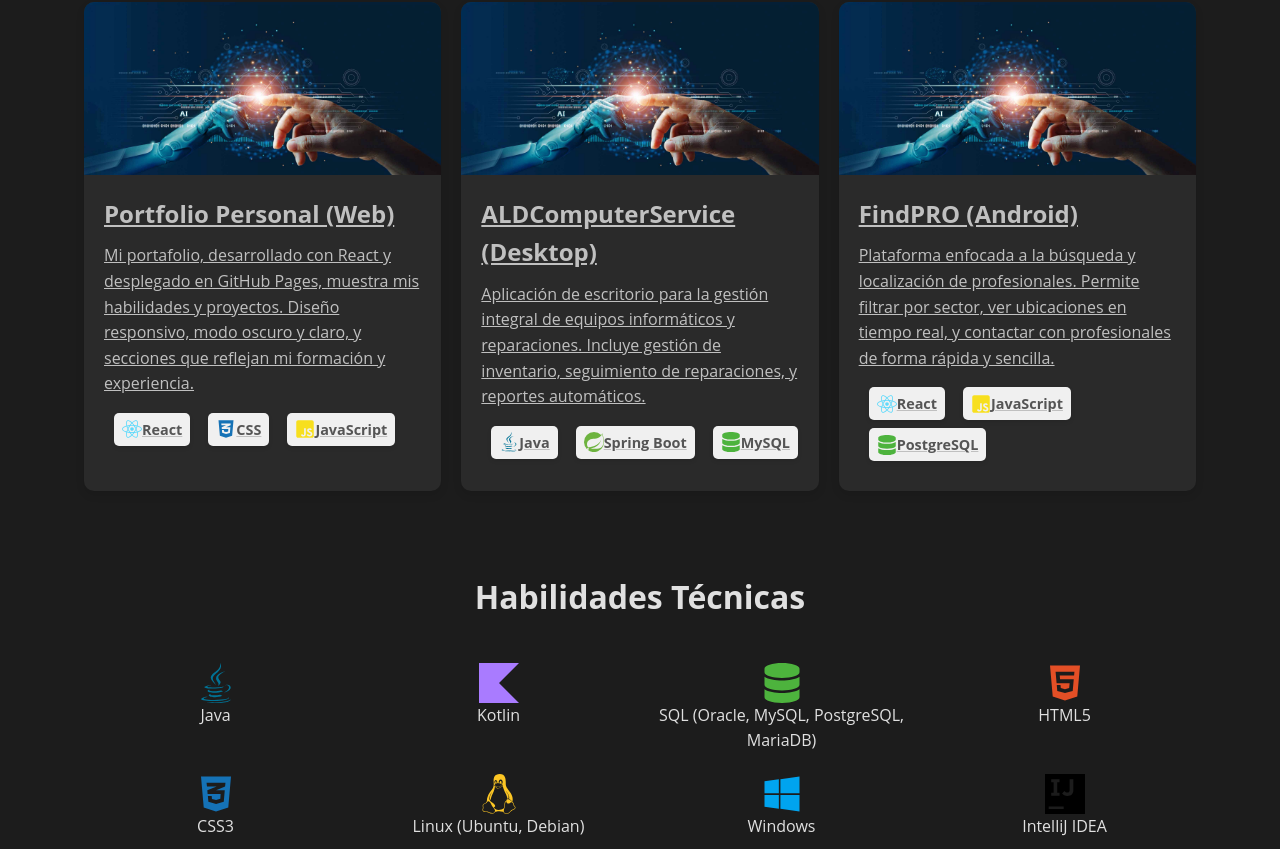
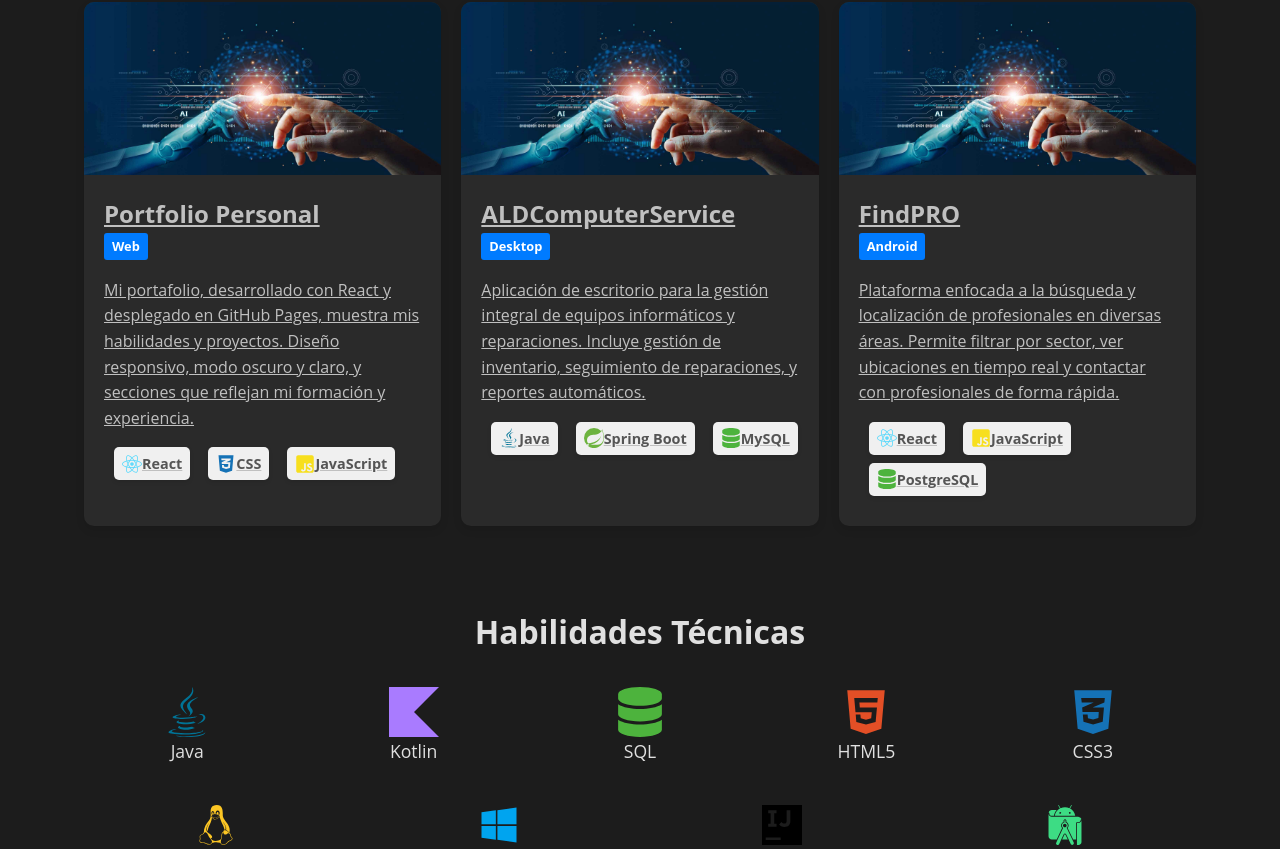
Before and after one commit to Dieg0bl/mi-portfolio, a React (Create React App) app: page / in a window 1280 px wide. Shown: the part 2093-2942 px from the top of the page. Built offline with nearby package versions, Linux system fonts and the light colour scheme.

Commit message:
Ajustes en la seccion skills

```diff
--- a/src/App.css
+++ b/src/App.css
@@ -153,6 +153,19 @@ section h2 {
 .education-info p {
   margin: 10px 0;
 }
+
+/* Etiqueta para indicar la plataforma del proyecto */
+.platform-tag {
+  display: inline-block;
+  background-color: #007bff;
+  color: #fff;
+  font-size: 0.8em;
+  font-weight: bold;
+  padding: 3px 8px;
+  border-radius: 3px;
+  margin-bottom: 8px;
+}
+
 
 /* Tech Stack (tags de tecnologías) */
 .project-info .tech-stack,
@@ -449,3 +462,20 @@ section h2 {
 .App.dark .navbar .menu-icon {
   color: #e0e0e0;
 }
+
+/* Franja superior de Top Skills */
+.top-skills-grid {
+  display: grid;
+  grid-template-columns: repeat(5, 1fr);
+  gap: 20px;
+  margin-bottom: 40px;
+}
+
+.top-skills-grid .skill-item.top {
+  font-size: 1.1em;
+  display: flex;
+  flex-direction: column;
+  align-items: center;
+  justify-content: center;
+  text-align: center;
+}
--- a/src/App.js
+++ b/src/App.js
@@ -124,7 +124,8 @@ const Projects = () => {
   const projects = [
     {
       id: 1,
-      title: 'Portfolio Personal (Web)',
+      title: 'Portfolio Personal',
+      platform: 'Web',
       description:
         'Mi portafolio, desarrollado con React y desplegado en GitHub Pages, muestra mis habilidades y proyectos. Diseño responsivo, modo oscuro y claro, y secciones que reflejan mi formación y experiencia.',
       tech: [
@@ -137,7 +138,8 @@ const Projects = () => {
     },
     {
       id: 2,
-      title: 'ALDComputerService (Desktop)',
+      title: 'ALDComputerService',
+      platform: 'Desktop',
       description:
         'Aplicación de escritorio para la gestión integral de equipos informáticos y reparaciones. Incluye gestión de inventario, seguimiento de reparaciones, y reportes automáticos.',
       tech: [
@@ -150,9 +152,10 @@ const Projects = () => {
     },
     {
       id: 3,
-      title: 'FindPRO (Android)',
+      title: 'FindPRO',
+      platform: 'Android',
       description:
-        'Plataforma enfocada a la búsqueda y localización de profesionales. Permite filtrar por sector, ver ubicaciones en tiempo real, y contactar con profesionales de forma rápida y sencilla.',
+        'Plataforma enfocada a la búsqueda y localización de profesionales en diversas áreas. Permite filtrar por sector, ver ubicaciones en tiempo real y contactar con profesionales de forma rápida.',
       tech: [
         { icon: <FaReact size={20} color="#61DAFB" />, name: 'React' },
         { icon: <FaJsSquare size={20} color="#F7DF1E" />, name: 'JavaScript' },
@@ -173,6 +176,7 @@ const Projects = () => {
               <img src={project.image} alt={project.title} />
               <div className="project-info">
                 <h3>{project.title}</h3>
+                <span className="platform-tag">{project.platform}</span>
                 <p>{project.description}</p>
                 <p className="tech-stack">
                   {project.tech.map((tech, index) => (
@@ -194,26 +198,63 @@ const Projects = () => {
 const Skills = () => (
   <section id="skills" className="skills container">
     <h2>Habilidades Técnicas</h2>
+    {/* Franja Superior con 5 Skills Destacados */}
+    <div className="top-skills-grid">
+      <div className="skill-item top">
+        <FaJava size={50} color="#007396" /> Java
+      </div>
+      <div className="skill-item top">
+        <SiKotlin size={50} color="#A97BFF" /> Kotlin
+      </div>
+      <div className="skill-item top">
+        <FaDatabase size={50} color="#4DB33D" /> SQL
+      </div>
+      <div className="skill-item top">
+        <FaHtml5 size={50} color="#E34F26" /> HTML5
+      </div>
+      <div className="skill-item top">
+        <FaCss3Alt size={50} color="#1572B6" /> CSS3
+      </div>
+    </div>
+    {/* Resto de habilidades en tamaño estándar */}
     <div className="skills-grid">
-      <div className="skill-item"><FaJava size={40} color="#007396" /> Java</div>
-      <div className="skill-item"><SiKotlin size={40} color="#A97BFF" /> Kotlin</div>
-      <div className="skill-item"><FaDatabase size={40} color="#4DB33D" /> SQL (Oracle, MySQL, PostgreSQL, MariaDB)</div>
-      <div className="skill-item"><FaHtml5 size={40} color="#E34F26" /> HTML5</div>
-      <div className="skill-item"><FaCss3Alt size={40} color="#1572B6" /> CSS3</div>
-      <div className="skill-item"><FaLinux size={40} color="#FCC624" /> Linux (Ubuntu, Debian)</div>
-      <div className="skill-item"><FaWindows size={40} color="#00A4EF" /> Windows</div>
-      <div className="skill-item"><SiIntellijidea size={40} color="#000000" /> IntelliJ IDEA</div>
-      <div className="skill-item"><SiAndroidstudio size={40} color="#3DDC84" /> Android Studio</div>
-      <div className="skill-item"><SiPostman size={40} color="#FF6C37" /> Postman</div>
-      <div className="skill-item"><FaReact size={40} color="#61DAFB" /> React</div>
-      <div className="skill-item"><SiSpring size={40} color="#6DB33F" /> Spring Boot</div>
-      <div className="skill-item"><SiApachemaven size={40} color="#C71A36" /> Maven</div>
-      <div className="skill-item"><SiJetpackcompose size={40} color="#3DDC84" /> Jetpack Compose</div>
-      <div className="skill-item"><SiAndroid size={40} color="#3DDC84" /> Android</div>
-      <div className="skill-item"><FaGitAlt size={40} color="#F05032" /> Git, Subversion</div>
+      <div className="skill-item">
+        <FaLinux size={40} color="#FCC624" /> Linux (Ubuntu, Debian)
+      </div>
+      <div className="skill-item">
+        <FaWindows size={40} color="#00A4EF" /> Windows
+      </div>
+      <div className="skill-item">
+        <SiIntellijidea size={40} color="#000000" /> IntelliJ IDEA
+      </div>
+      <div className="skill-item">
+        <SiAndroidstudio size={40} color="#3DDC84" /> Android Studio
+      </div>
+      <div className="skill-item">
+        <SiPostman size={40} color="#FF6C37" /> Postman
+      </div>
+      <div className="skill-item">
+        <FaReact size={40} color="#61DAFB" /> React
+      </div>
+      <div className="skill-item">
+        <SiSpring size={40} color="#6DB33F" /> Spring Boot
+      </div>
+      <div className="skill-item">
+        <SiApachemaven size={40} color="#C71A36" /> Maven
+      </div>
+      <div className="skill-item">
+        <SiJetpackcompose size={40} color="#3DDC84" /> Jetpack Compose
+      </div>
+      <div className="skill-item">
+        <SiAndroid size={40} color="#3DDC84" /> Android
+      </div>
+      <div className="skill-item">
+        <FaGitAlt size={40} color="#F05032" /> Git, Subversion
+      </div>
     </div>
   </section>
 );
+
 
 // --- Componente Experience ---
 const Experience = () => {
```
